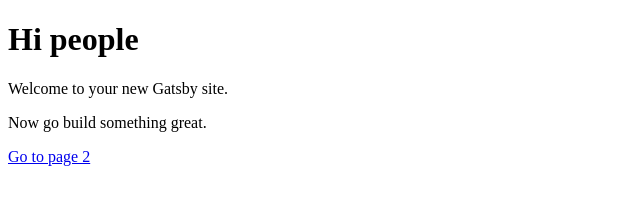
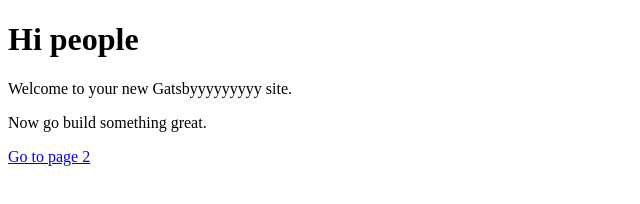
Before and after one commit to Carkova/Example-site, a Gatsby site: page / in a window 1280 px wide. Shown: the full height of the page, 0-640 px from the left. Built offline with nearby package versions, Linux system fonts and the light colour scheme; Gatsby itself is replaced by a stand-in of ours.

Commit message:
Update index.js

```diff
--- a/src/pages/index.js
+++ b/src/pages/index.js
@@ -4,7 +4,7 @@
 const IndexPage = () => (
   <div>
     <h1>Hi people</h1>
-    <p>Welcome to your new Gatsby site.</p>
+    <p>Welcome to your new Gatsbyyyyyyyyy site.</p>
     <p>Now go build something great.</p>
     <Link to="/page-2/">Go to page 2</Link>
   </div>
```
